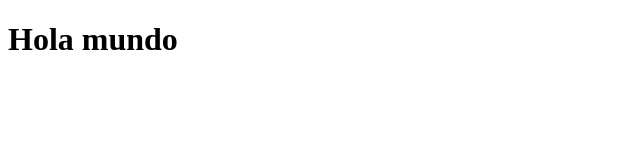
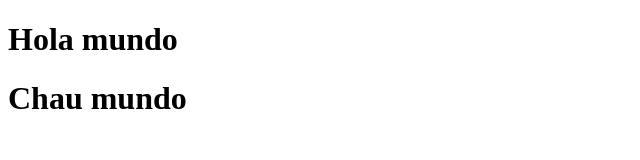
Before and after one commit to OriPalm/clonar_repositorio, a plain HTML site: page index.html in a window 1280 px wide. Shown: the whole page, without its empty margins (0-640 px from the left). Drawn offline with Linux system fonts and the light colour scheme.

Commit message:
Cambio en el index

```diff
--- a/index.html
+++ b/index.html
@@ -7,6 +7,7 @@
 </head>
 <body>
     <h1>Hola  mundo</h1>
+    <h1>Chau mundo</h1>
 
 </body>
 </html>
```
